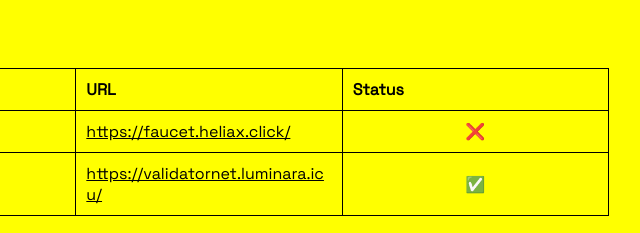
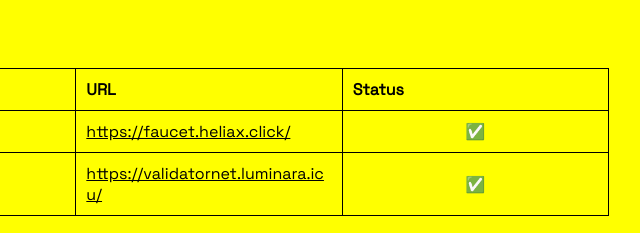
Before and after one commit to MELLIFERA-Labs/namada-awesome, a plain HTML site: page docs/index.html in a window 1280 px wide. Shown: the part 3184-3417 px from the top of the page, 431-1071 px from the left. Drawn offline with Linux system fonts and the light colour scheme.

Commit message:
docs: generate index.html

```diff
--- a/docs/index.html
+++ b/docs/index.html
@@ -327,7 +327,7 @@
 <tr>
 <td col="Thanks to"><a href="https://namada.net">Namada</a></td>
 <td col="URL"><a href="https://faucet.heliax.click/">https://faucet.heliax.click/</a></td>
-<td col="Status">❌</td>
+<td col="Status">✅</td>
 </tr>
 <tr>
 <td col="Thanks to"><a href="https://luminara.icu/">Luminara</a></td>
```
